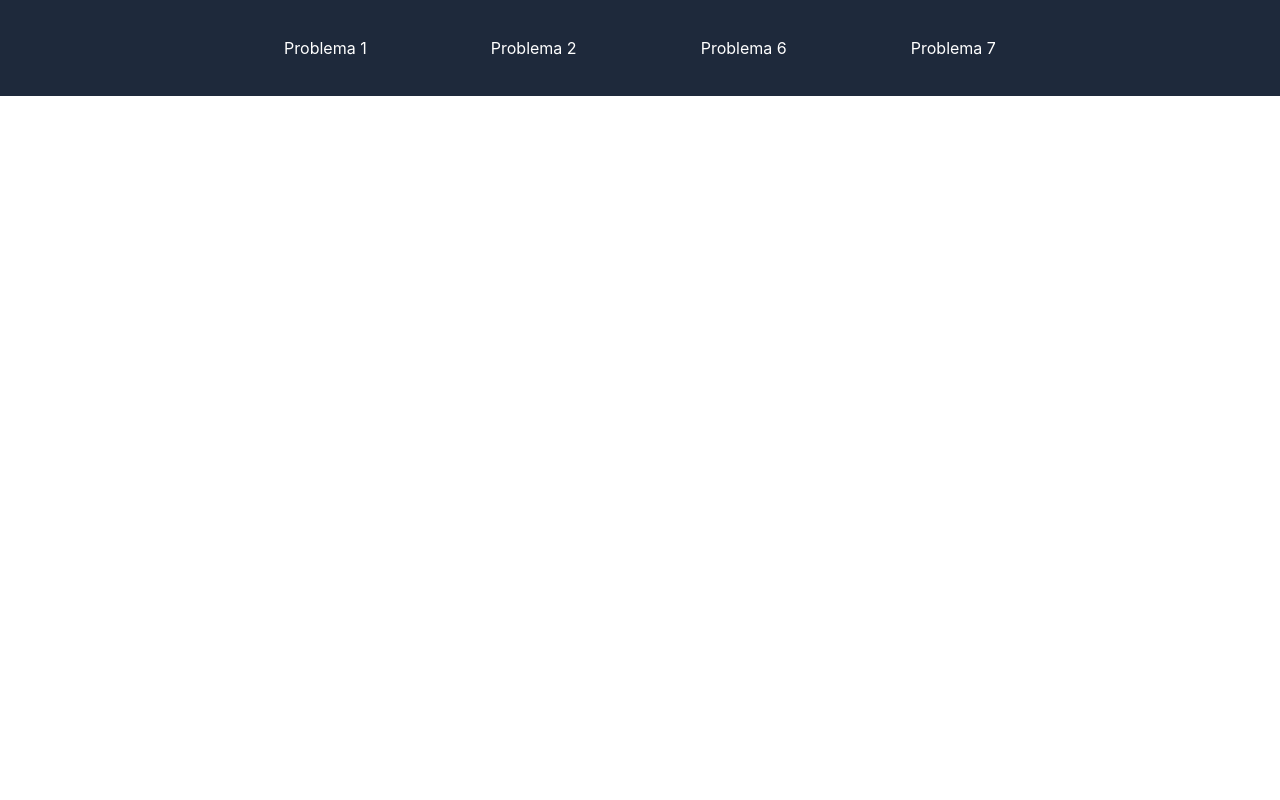
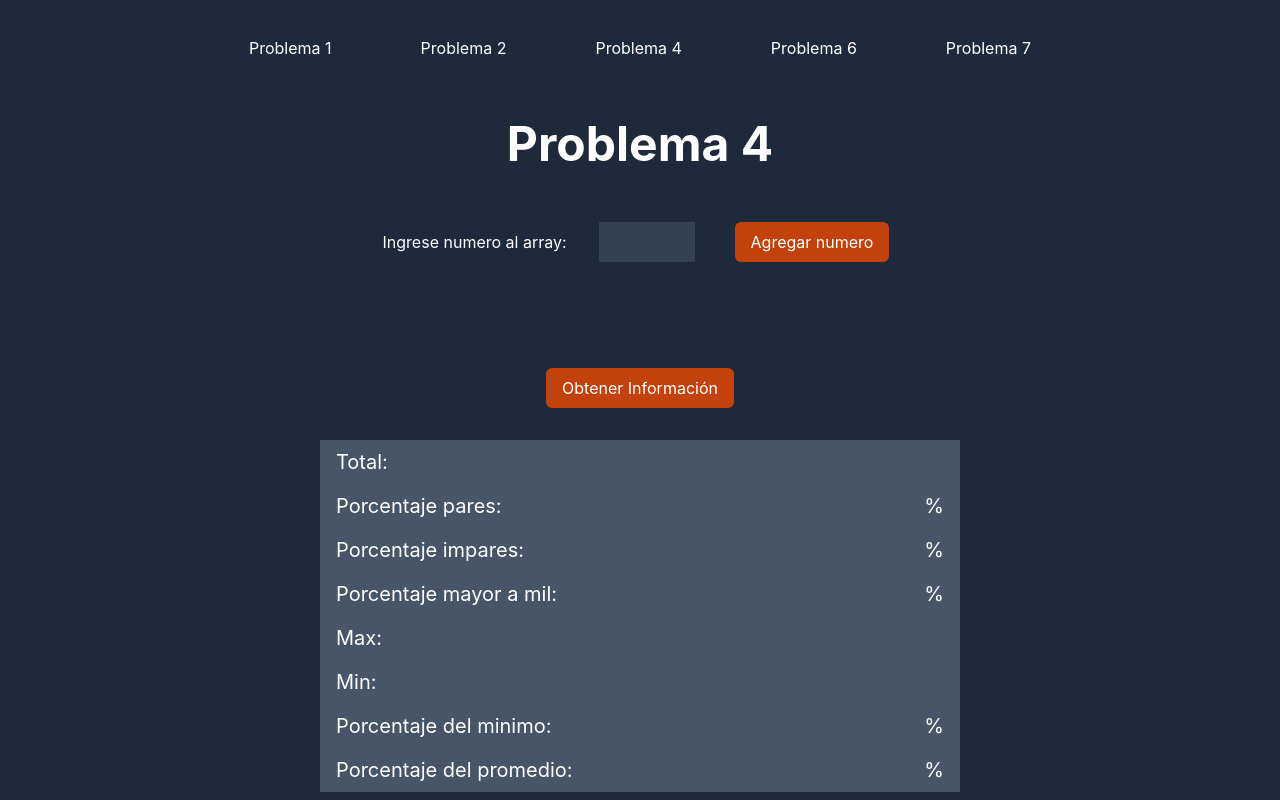
Before and after one commit to mcdzo/test-afrus, a React (Vite) app: page /four in a window 1280 px wide. Built offline with nearby package versions, Linux system fonts and the light colour scheme.

Commit message:
Add Problem Four

```diff
--- a/src/App.jsx
+++ b/src/App.jsx
@@ -5,6 +5,7 @@ import ProblemTwo from "./pages/ProblemTwo/ProblemTwo";
 import ProblemSix from "./pages/ProblemSix/ProblemSix";
 import Navbar from "./components/Navbar/Navbar";
 import ProblemSeven from "./pages/ProblemSeven/ProblemSeven";
+import ProblemFour from "./pages/ProblemFour/ProblemFour";
 
 function App() {
   return (
@@ -13,6 +14,7 @@ function App() {
       <Routes>
         <Route path="/" element={<ProblemOne />}></Route>
         <Route path="/two" element={<ProblemTwo />}></Route>
+        <Route path="/four" element={<ProblemFour />}></Route>
         <Route path="/six" element={<ProblemSix />}></Route>
         <Route path="/seven" element={<ProblemSeven />}></Route>
       </Routes>
--- a/src/components/Navbar/Navbar.jsx
+++ b/src/components/Navbar/Navbar.jsx
@@ -12,6 +12,9 @@ const Navbar = () => {
             <Link to="/two">Problema 2</Link>
           </li>
           <li>
+            <Link to="/four">Problema 4</Link>
+          </li>
+          <li>
             <Link to="/six">Problema 6</Link>
           </li>
           <li>
--- /dev/null
+++ b/src/pages/ProblemFour/ProblemFour.jsx
@@ -0,0 +1,202 @@
+import { useState } from "react";
+
+const ProblemFour = () => {
+  const [arrayOfNumbers, setArrayOfNumbers] = useState([]);
+  const [number, setNumber] = useState("");
+
+  const [total, setTotal] = useState("");
+  const [evenPercentage, setEvenPercentage] = useState("");
+  const [oddPercentage, setOddPercentage] = useState("");
+  const [percentage, setPercentage] = useState("");
+  const [max, setMax] = useState("");
+  const [min, setMin] = useState("");
+  const [minPercentage, setMinPercentage] = useState("");
+  const [avPercentage, setAvPercentage] = useState("");
+
+  const handleInput = (evt) => {
+    setNumber(evt.target.value);
+  };
+
+  const addToArray = (evt) => {
+    evt.preventDefault();
+    if (number !== "") {
+      setArrayOfNumbers([...arrayOfNumbers, parseInt(number)]);
+      setNumber("");
+    }
+  };
+
+  const evenAndOddPercentage = () => {
+    const even = arrayOfNumbers.filter((n) => n % 2 === 0);
+    const odd = arrayOfNumbers.filter((n) => n % 2 !== 0);
+
+    let evenPercentage = (even.length / arrayOfNumbers.length) * 100;
+    let oddPercentage = (odd.length / arrayOfNumbers.length) * 100;
+
+    return { evenPercentage, oddPercentage };
+  };
+
+  const biggerThanThousandPercentage = () => {
+    const biggerThanThousand = arrayOfNumbers.filter((n) => n > 1000);
+
+    let percentage = (biggerThanThousand.length / arrayOfNumbers.length) * 100;
+
+    return percentage;
+  };
+
+  const maxNumber = () => {
+    let max = 0;
+
+    for (let i = 0; i < arrayOfNumbers.length; i++) {
+      if (i === 0) {
+        max = arrayOfNumbers[i];
+      }
+      if (arrayOfNumbers[i] > max) {
+        max = arrayOfNumbers[i];
+      }
+    }
+
+    return max;
+  };
+
+  const minNumber = () => {
+    let min = 0;
+    for (let i = 0; i < arrayOfNumbers.length; i++) {
+      if (i === 0) {
+        min = arrayOfNumbers[i];
+      }
+      if (arrayOfNumbers[i] < min) {
+        min = arrayOfNumbers[i];
+      }
+    }
+    return min;
+  };
+
+  const minimumPercentage = (n, max) => {
+    let minPercentage = (n / max) * 100;
+
+    return minPercentage;
+  };
+
+  const averagePercentage = (max) => {
+    let summ = 0;
+    let average = 0;
+
+    for (let i = 0; i < arrayOfNumbers.length; i++) {
+      summ = summ + arrayOfNumbers[i];
+    }
+
+    average = summ / arrayOfNumbers.length;
+
+    let averagePercen = (average / max) * 100;
+    return averagePercen;
+  };
+
+  const evaluateData = () => {
+    const total = arrayOfNumbers.length;
+    let { evenPercentage, oddPercentage } = evenAndOddPercentage();
+    let percentage = biggerThanThousandPercentage();
+    let max = maxNumber();
+    let min = minNumber();
+    let minPercentage = minimumPercentage(min, max);
+    let averagePercen = averagePercentage(max);
+    console.log("Total de elementos: ", total);
+    console.log("Porcentaje pares: ", evenPercentage);
+    console.log("Porcentaje impares: ", oddPercentage);
+    console.log("Porcentaje mayor a mil: ", percentage);
+    console.log("Max: ", max);
+    console.log("Min: ", min);
+    console.log(
+      "Porcentaje del minimo: ",
+      minPercentage
+    );
+    console.log(
+      "Porcentaje del promedio con respecto al maximo",
+      averagePercen
+    );
+    setTotal(total);
+    setEvenPercentage(evenPercentage.toString().slice(0,4));
+    setOddPercentage(oddPercentage.toString().slice(0,4));
+    setPercentage(percentage.toString().slice(0,4));
+    setMax(max);
+    setMin(min);
+    setMinPercentage(minPercentage.toString().slice(0,4));
+    setAvPercentage(averagePercen.toString().slice(0,4));
+  };
+
+  return (
+    <section className="bg-slate-800 text-white w-full h-screen overflow-y-auto flex flex-col items-center justify-start">
+      <h1 className="my-6 text-5xl font-bold">Problema 4</h1>
+
+      <form
+        type="submit"
+        className="w-full h-24 flex my-6 flex-row items-center justify-center"
+      >
+        <label className="mx-4">Ingrese numero al array:</label>
+        <input
+          onChange={handleInput}
+          value={number}
+          className="mx-4 px-4 w-24 h-10 bg-slate-700"
+          type="number"
+          min="0"
+        ></input>
+        <button
+          onClick={addToArray}
+          className="mx-6 px-4 py-2 bg-orange-700 rounded-md hover:bg-orange-600 hover:text-white"
+        >
+          Agregar numero
+        </button>
+      </form>
+      <span className="text-m w-1/2 h-24 flex flex-row justify-start overflow-x-auto items-center">
+        {arrayOfNumbers.map((number, key) => (
+          <div className="mr-1" key={key}>
+            ({number})
+          </div>
+        ))}
+      </span>
+      <button
+        type="button"
+        onClick={evaluateData}
+        className="m-6 px-4 py-2 bg-orange-700 rounded-md hover:bg-orange-600 hover:text-white"
+      >
+        Obtener Información
+      </button>
+      <div className="w-1/2 h-auto px-4 my-2 flex flex-col items-center justify-start bg-slate-600">
+        <div className="w-full h-1/4  my-2 flex flex-row justify-between text-xl">
+          <h2>Total: </h2>
+          <h2>{total}</h2>
+        </div>
+        <div className="w-full h-1/4  my-2 flex flex-row justify-between text-xl">
+          <h2>Porcentaje pares: </h2>
+          <h2>{evenPercentage} %</h2>
+        </div>
+        <div className="w-full h-1/4  my-2 flex flex-row justify-between text-xl">
+          <h2>Porcentaje impares: </h2>
+          <h2>{oddPercentage} %</h2>
+        </div>
+        <div className="w-full h-1/4  my-2 flex flex-row justify-between text-xl">
+          <h2>Porcentaje mayor a mil: </h2>
+          <h2>{percentage} % </h2>
+        </div>
+        <div className="w-full h-1/4  my-2 flex flex-row justify-between text-xl">
+          <h2>Max: </h2>
+          <h2>{max}</h2>
+        </div>
+        <div className="w-full h-1/4  my-2 flex flex-row justify-between text-xl">
+        <h2>Min: </h2>
+          <h2>{min}</h2>
+
+        </div>
+        <div className="w-full h-1/4  my-2 flex flex-row justify-between text-xl">
+          <h2>Porcentaje del minimo: </h2>
+          <h2>{minPercentage} %</h2>
+        </div>
+        <div className="w-full h-1/4  my-2 flex flex-row justify-between text-xl">
+          <h2>Porcentaje del promedio: </h2>
+          <h2>{avPercentage} %</h2>
+        </div>
+      </div>
+    </section>
+  );
+};
+
+export default ProblemFour;
--- a/src/pages/ProblemSeven/ProblemSeven.jsx
+++ b/src/pages/ProblemSeven/ProblemSeven.jsx
@@ -104,16 +104,19 @@ const ProblemSeven = () => {
               type="text"
             ></input>
           </div>
+
+          <button className="mx-6 px-4 py-2 bg-orange-600 rounded-md hover:bg-orange-500 hover:text-white">
+            Agregar Tarea
+          </button>
           <button
+          type="button"
             onClick={onClean}
-            className="mx-6 px-4 py-2 border-2 border-orange-600 text-white rounded-md hover:bg-orange-600 hover:text-white"
+            className="mx-6 px-4 py-2 text-white rounded-md hover:text-orange-400"
           >
             Limpiar Formulario
           </button>
-          <button className="mx-6 px-4 py-2 bg-orange-600 rounded-md hover:bg-orange-500 hover:text-white">
-            Agregar Tarea
-          </button>
         </form>
+
       </div>
 
       {tasks.length > 0 &&
--- a/src/pages/ProblemTwo/ProblemTwo.jsx
+++ b/src/pages/ProblemTwo/ProblemTwo.jsx
@@ -1,5 +1,5 @@
 import axios from "axios";
-import { useState } from "react";
+import { useEffect, useState } from "react";
 
 const ProblemTwo = () => {
   /*-------------------------------------First Point------------------------------------------*/
@@ -98,68 +98,7 @@ const ProblemTwo = () => {
     }
   };
 
-  /*-------------------------------------Fifth Point------------------------------------------*/
 
-  const [id, setId] = useState("");
-  const [arrayOfIds, setArrayOfIds] = useState([]);
-
-  const [indicator, setIndicator] = useState("");
-  const [pokemons, setPokemons] = useState([]);
-
-  const handleId = (evt) => {
-    setId(evt.target.value);
-  };
-
-  const handleIndicator = (evt) => {
-    setIndicator(evt.target.value);
-  };
-  const addToArray = (id) => {
-    const alredyExists = arrayOfIds.filter((element) => element === id);
-    if (id > 0 && alredyExists.length === 0) {
-      setArrayOfIds([...arrayOfIds, id]);
-    }
-    setId("");
-  };
-
-  const searchPokemons = (array, indicator) => {
-    console.log(indicator);
-    console.log(array)
-    array.forEach((id) => {
-      console.log(id)
-      axios.get(`https://pokeapi.co/api/v2/pokemon/${id}/`).then((res) => {
-        if (res.status === 200) {
-          console.log(res);
-          const pokemon = res.data;
-
-          setPokemons([...pokemons, pokemon]);
-        }
-      });
-    });
-    console.log(pokemons, "----")
-    switch (indicator) {
-      case "name":
-        const byName = pokemons.sort((a, b) => {
-          const nameA = a.name;
-          const nameB = b.name;
-
-          return nameB - nameA;
-        });
-        return setPokemons(byName);
-      case "type":
-        pokemons;
-      case "weight":
-        const byWeight = pokemons.sort((a, b) => {
-          const weightA = a.weight;
-          const weightB = b.weight;
-
-          return weightB - weightA;
-        });
-        return setPokemons(byWeight);
-      default:
-        pokemons;
-    }
-
-  };
 
   return (
     <section className="bg-slate-800 text-white w-full h-auto flex flex-col items-center justify-start">
@@ -279,63 +218,7 @@ const ProblemTwo = () => {
             </div>
           ))}
       </div>
-      <div className="w-full h-24 flex my-6 flex-row items-center justify-center">
-        <label className="mx-4">Ingrese numero de pokemon:</label>
-        <input
-          onChange={handleId}
-          value={id}
-          className="mx-4 px-4 w-24 h-10 bg-slate-700"
-          type="number"
-          min="0"
-        ></input>
-        <button
-          onClick={() => addToArray(id)}
-          className="mx-6 px-4 py-2 bg-orange-700 rounded-md hover:bg-orange-600 hover:text-white"
-        >
-          Agregar numero de pokemon a Buscar
-        </button>
-        <span className="text-xl">
-          Pokemones a Buscar por numero:{" "}
-          {arrayOfIds.map((id, key) => (
-            <div key={key}>"{id}"</div>
-          ))}
-        </span>
-      </div>
-      <label>Ordenar por:</label>
-      <select
-        className="text-black"
-        name="indicator"
-        onChange={handleIndicator}
-      >
-        <option value="name">Nombre</option>
-        <option value="type">Tipo</option>
-        <option value="weight">Peso</option>
-      </select>
 
-      <button
-        onClick={() => searchPokemons(arrayOfIds, indicator)}
-        className="mx-6 my-4 px-4 py-2 bg-orange-700 rounded-md hover:bg-orange-600 hover:text-white"
-      >
-        Buscar
-      </button>
-      <div className="w-1/2 h-72 my-2 flex flex-col items-center overflow-y-auto bg-slate-600">
-        <span className="text-xl">Pokemones ordenados:</span>
-        {indicator === "name" && (
-          <div>
-            <div>Por Nombre: </div>
-          </div>
-        )}
-        {indicator === "type" && (
-          <div>
-            <div>Por Tipo: </div>
-          </div>
-        )}
-        {indicator === "weight" && (
-          <div>
-            <div>Por Peso: </div>
-          </div>
-        )}
-      </div>
     </section>
   );
 };
```
